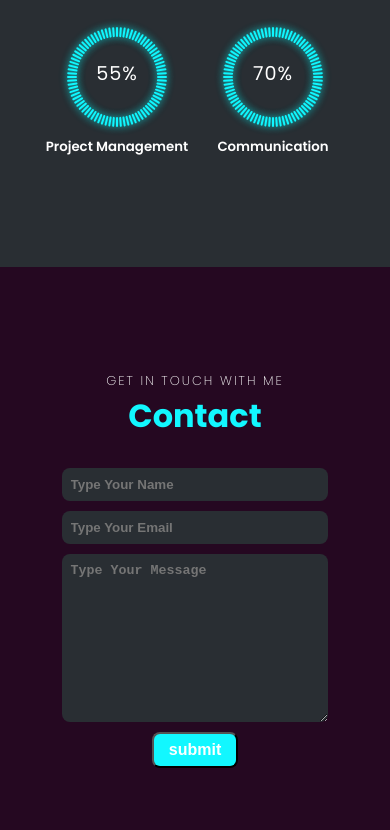
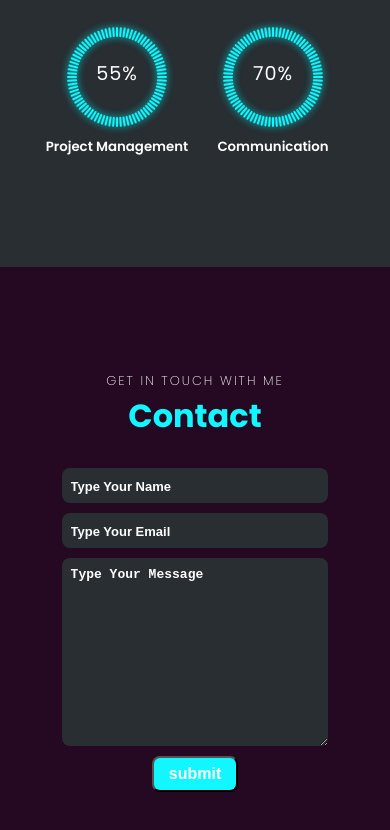
Before and after one commit to imranaly07/portfolio2.0, a plain HTML site: page index.html in a window 390 px wide. Shown: the part 4748-5578 px from the top of the page. Drawn offline with nearby package versions, Linux system fonts and the light colour scheme; a web font is replaced by a local one.

Commit message:
css changes

```diff
--- a/style.css
+++ b/style.css
@@ -801,6 +801,8 @@ textarea{
       margin: 10px auto;
       border-radius: 8px;
       font-weight: bolder;
+      color: white;
+      font-size: 15px;
 
   }
   textarea{
@@ -814,6 +816,9 @@ textarea{
       border: 0;
       outline: none;
       font-weight: bolder;
+      color: white;
+      font-size: 15px;
+
 
   }
   .btn{
@@ -832,3 +837,10 @@ textarea{
 
   }
 }
+
+
+::placeholder{
+  font-size: 13px ;
+  font-weight: bold;
+  color: white;
+}
```
